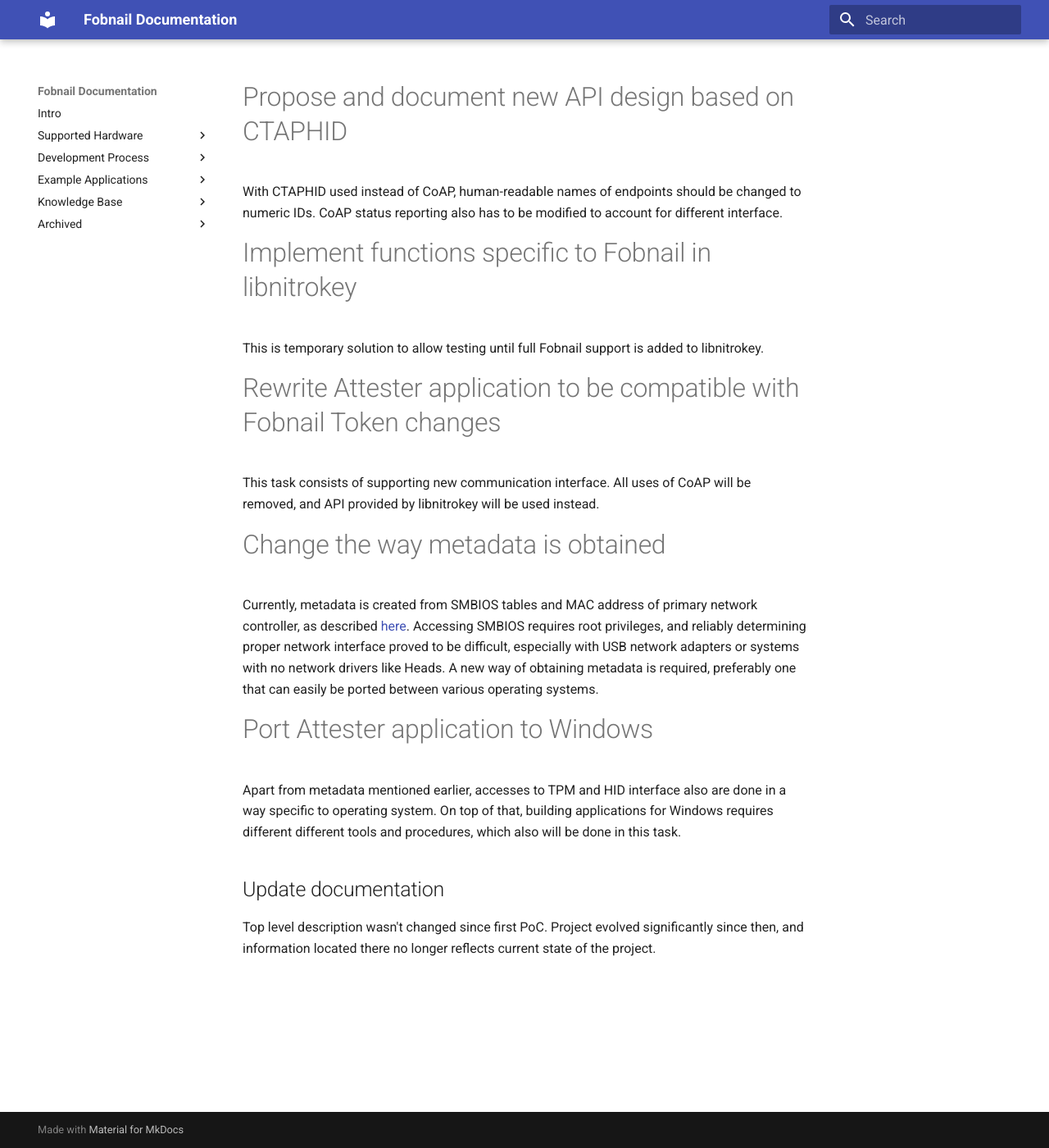
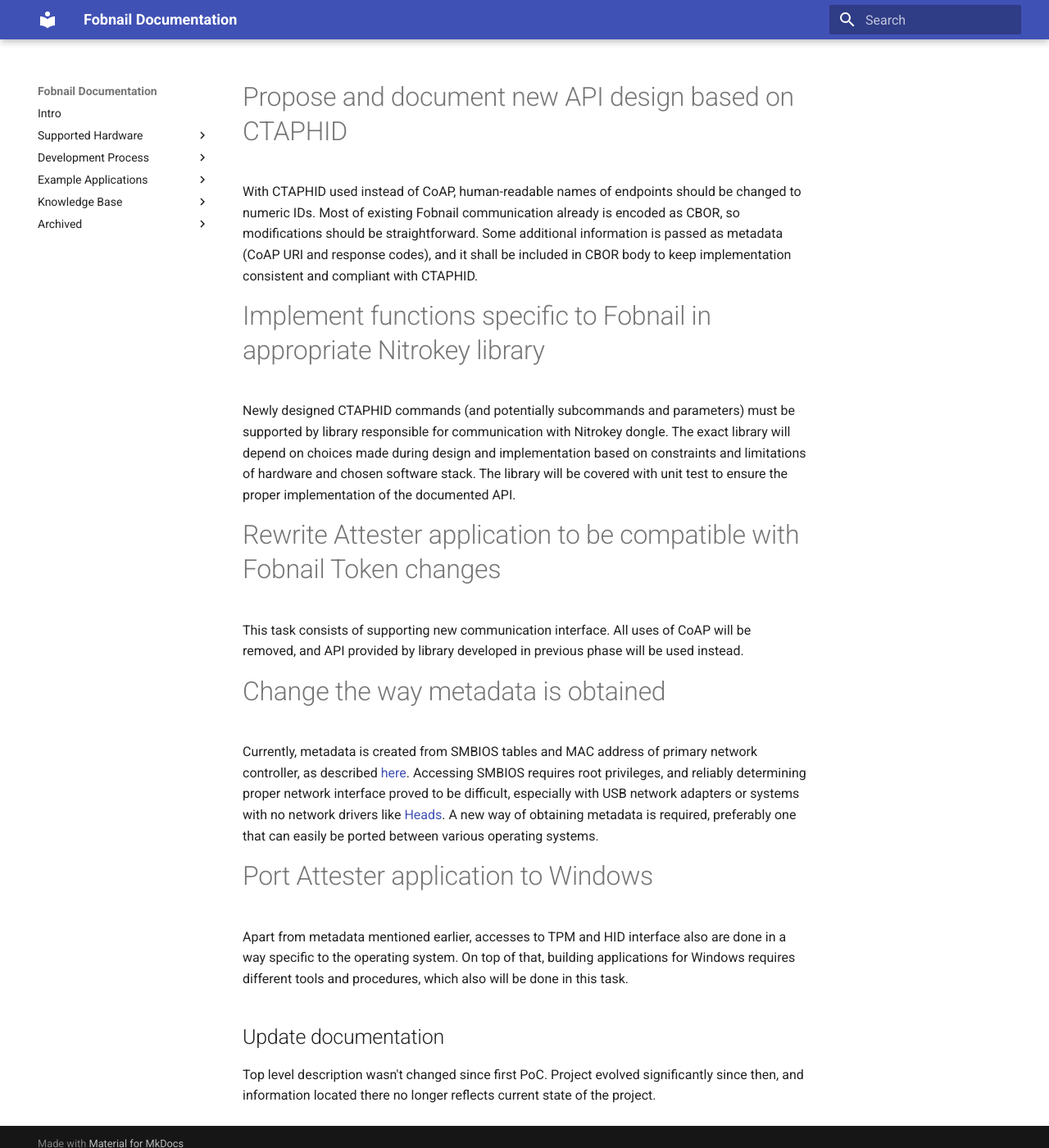
Before and after one commit to fobnail/docs, an MkDocs documentation site: the page built from docs/next_steps_nitrokey.md, in a window 1280 px wide and 1400 px high. Shown: the whole window at 82% size. Built offline with MkDocs 1.6.1 and Material for MkDocs 9.7.7, drawn with Linux system fonts in a browser that asks for light colours.

Commit message:
docs/next_steps_nitrokey.md: update after review
Signed-off-by: Krystian Hebel <krystian.hebel@3mdeb.com>

```diff
--- a/docs/next_steps_nitrokey.md
+++ b/docs/next_steps_nitrokey.md
@@ -1,18 +1,26 @@
 # Propose and document new API design based on CTAPHID
 
 With CTAPHID used instead of CoAP, human-readable names of endpoints should be
-changed to numeric IDs. CoAP status reporting also has to be modified to account
-for different interface.
+changed to numeric IDs. Most of existing Fobnail communication already is
+encoded as CBOR, so modifications should be straightforward. Some additional
+information is passed as metadata (CoAP URI and response codes), and it shall be
+included in CBOR body to keep implementation consistent and compliant with
+CTAPHID.
 
-# Implement functions specific to Fobnail in libnitrokey
+# Implement functions specific to Fobnail in appropriate Nitrokey library
 
-This is temporary solution to allow testing until full Fobnail support is added
-to libnitrokey.
+Newly designed CTAPHID commands (and potentially subcommands and parameters)
+must be supported by library responsible for communication with Nitrokey dongle.
+The exact library will depend on choices made during design and implementation
+based on constraints and limitations of hardware and chosen software stack.
+The library will be covered with unit test to ensure the proper implementation
+of the documented API.
 
 # Rewrite Attester application to be compatible with Fobnail Token changes
 
 This task consists of supporting new communication interface. All uses of CoAP
-will be removed, and API provided by libnitrokey will be used instead.
+will be removed, and API provided by library developed in previous phase will be
+used instead.
 
 # Change the way metadata is obtained
 
@@ -20,16 +28,16 @@
 network controller, as described [here](https://fobnail.3mdeb.com/fobnail-api/#adminprovisionidmeta).
 Accessing SMBIOS requires root privileges, and reliably determining proper
 network interface proved to be difficult, especially with USB network adapters
-or systems with no network drivers like Heads. A new way of obtaining metadata
-is required, preferably one that can easily be ported between various operating
-systems.
+or systems with no network drivers like [Heads](https://osresearch.net). A new
+way of obtaining metadata is required, preferably one that can easily be ported
+between various operating systems.
 
 # Port Attester application to Windows
 
 Apart from metadata mentioned earlier, accesses to TPM and HID interface also
-are done in a way specific to operating system. On top of that, building
-applications for Windows requires different different tools and procedures,
-which also will be done in this task.
+are done in a way specific to the operating system. On top of that, building
+applications for Windows requires different tools and procedures, which also
+will be done in this task.
 
 ## Update documentation
 
```
